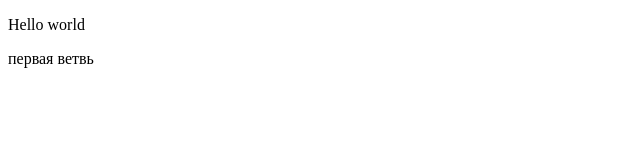
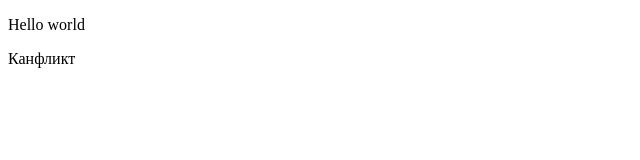
Before and after one commit to 200402/gitTrain, a plain HTML site: page index.html in a window 1280 px wide. Shown: the full height of the page, 0-640 px from the left. Drawn offline with Linux system fonts and the light colour scheme.

Commit message:
для конфликта 1

```diff
--- a/index.html
+++ b/index.html
@@ -5,6 +5,6 @@
     </head>
     <body>
         <p>Hello world</p>
-        первая ветвь
+        Канфликт
     </body>
 </html>
```
